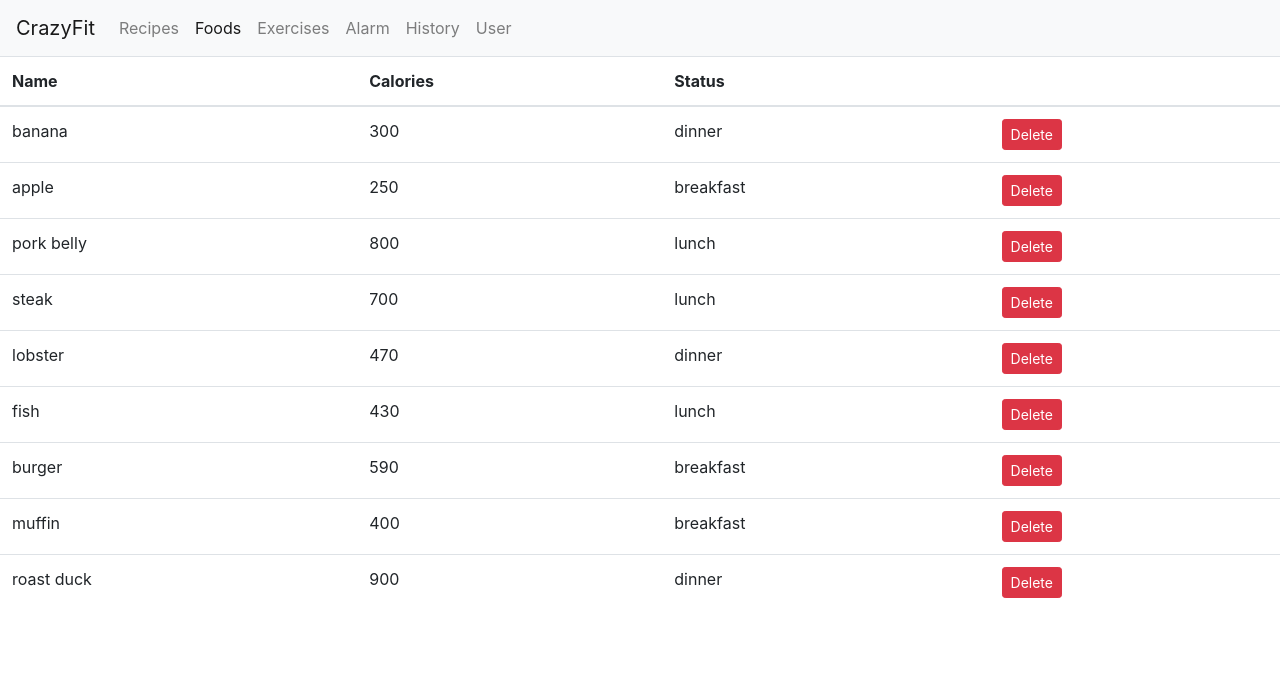
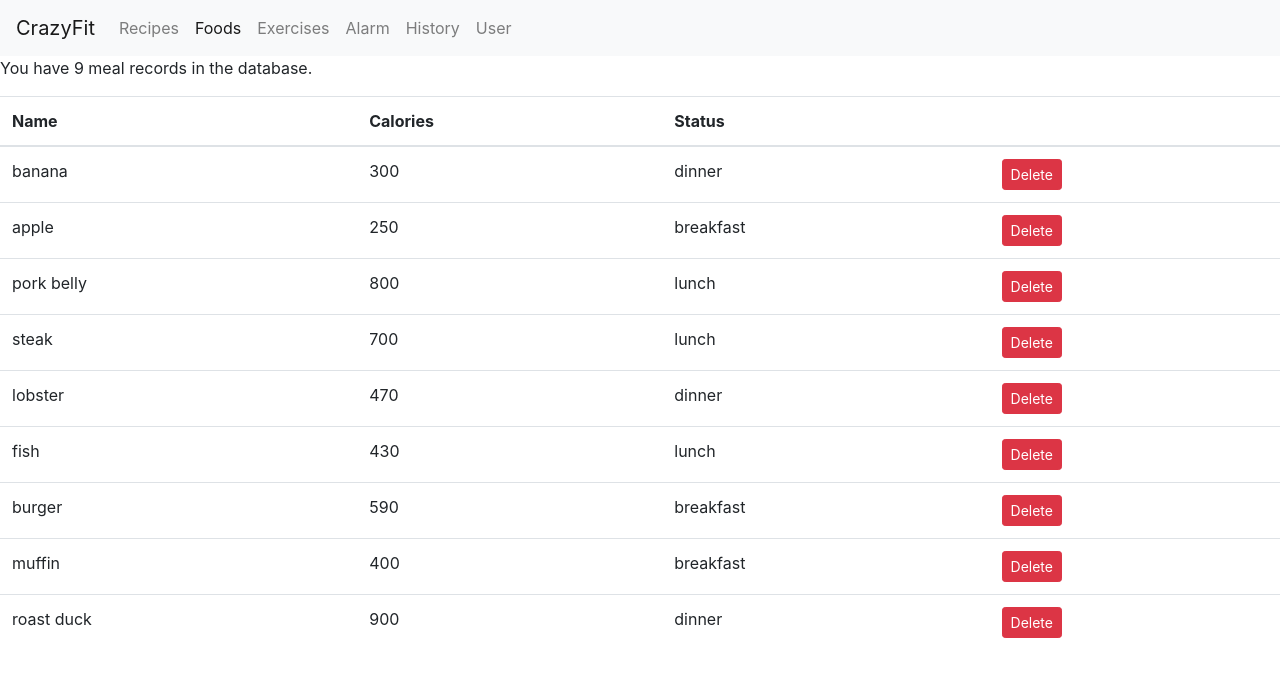
Before and after one commit to evegogogo/WebProject-React, a React (Create React App) app: page /foods in a window 1280 px wide. Shown: the top 676 px of the page. Built offline with nearby package versions, Linux system fonts and the light colour scheme.

Commit message:
fix map warnings

```diff
--- a/src/Recipe.js
+++ b/src/Recipe.js
@@ -8,7 +8,7 @@ const Recipe = ({ title, calories, image, ingredients }) => {
             <h1>{title}</h1>
             <ol>
                 {ingredients.map(ingredient => (
-                    <li>
+                    <li key={ingredient.toString()}>
                         {ingredient.text}
                     </li>
                 ))}
--- a/src/foods.jsx
+++ b/src/foods.jsx
@@ -7,13 +7,20 @@ class Foods extends Component {
   };
 
   handleDelete = food => {
-    console.log(food);
     const foods = this.state.foods.filter(f => f._id !== food._id);
     this.setState({ foods });
   }
 
   render() {
+
+
+    if (this.state.foods.length === 0) return (
+      <p>You have no meal records.</p>
+    );
+
     return (
+      <React.Fragment>
+        <p>You have {this.state.foods.length} meal records in the database.</p>
         <table className="table">
           <thead>
             <tr>
@@ -34,6 +41,7 @@ class Foods extends Component {
             ))}
           </tbody>
         </table>
+      </React.Fragment>
     );
   }
 }
--- a/src/recipes.jsx
+++ b/src/recipes.jsx
@@ -18,11 +18,10 @@ const Foods = () => {
   const getRecipes = async () => {
     const response = await fetch(`https://api.edamam.com/search?q=${query}&app_id=${APP_ID}&app_key=${APP_KEY}`);
     const data = await response.json();
-    console.log(data);
     setRecipes(data.hits);
   }
 
-  useEffect(  () => {
+  useEffect( () => {
     getRecipes();
   // eslint-disable-next-line react-hooks/exhaustive-deps
   }, [query]);
```
Lines whose indentation alone changed are shown as unchanged.
